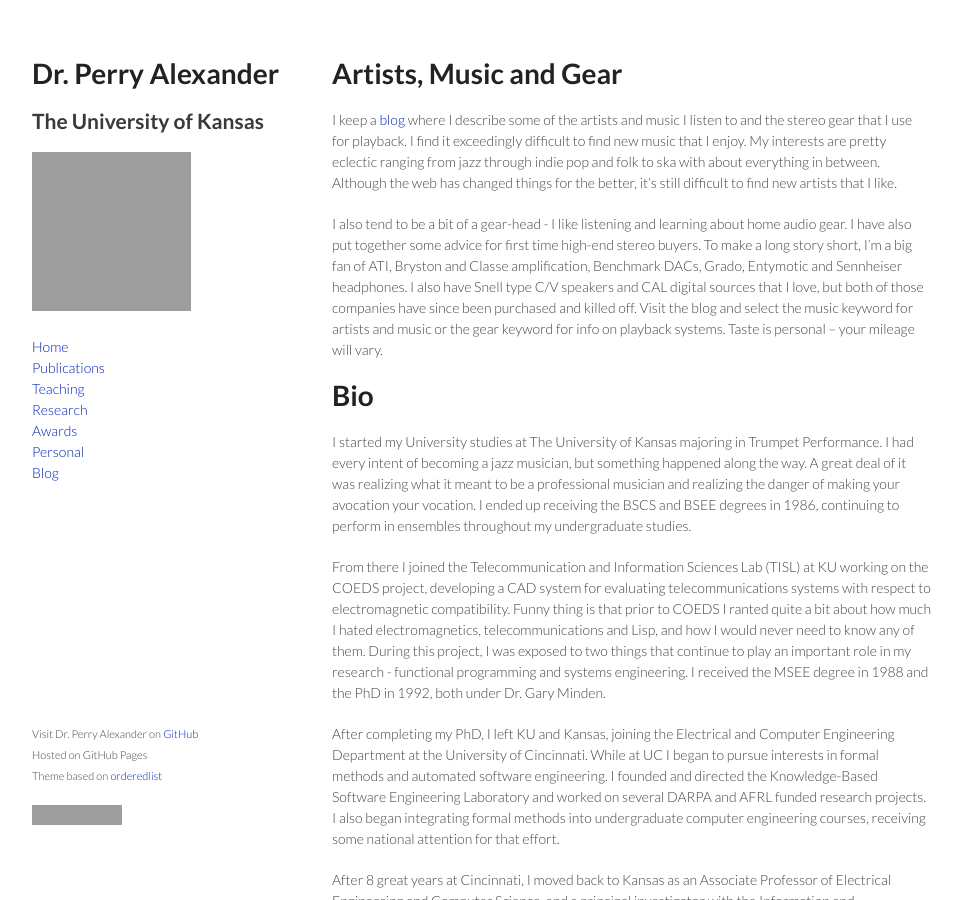
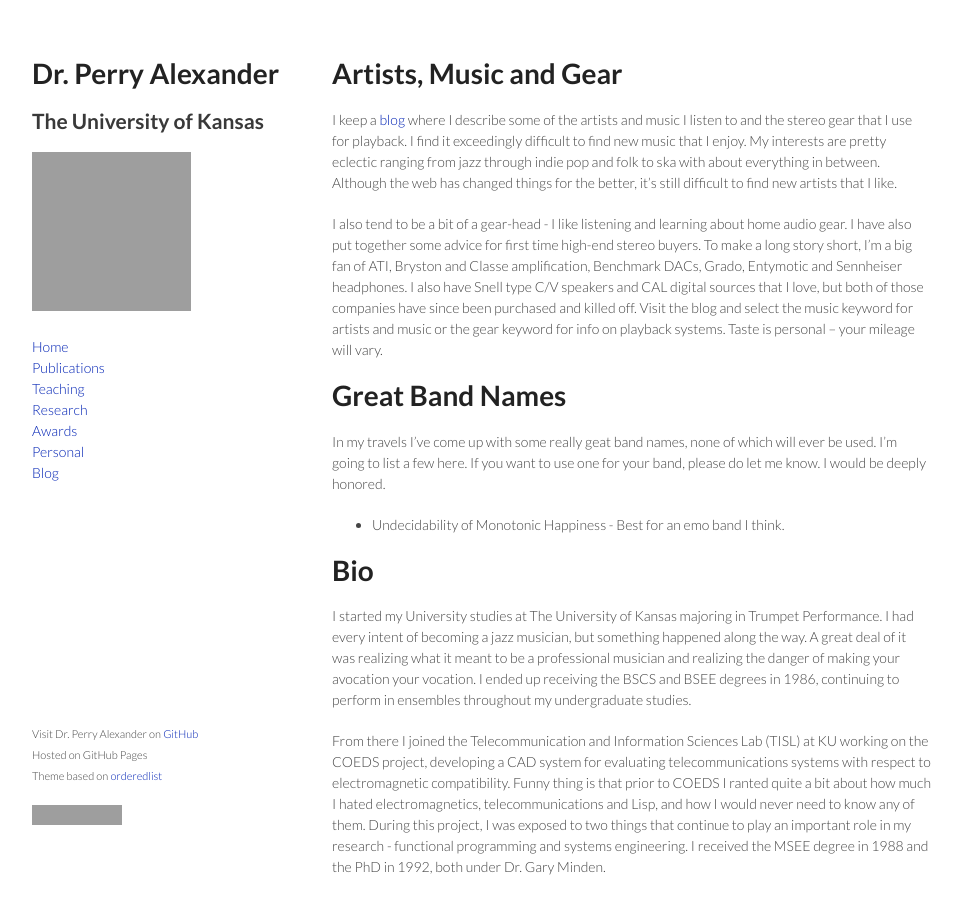
Before and after one commit to palexand/palexand.github.io, a Jekyll site: the page built from personal.md, in a window 1280 px wide and 900 px high. Shown: the whole window, without its empty margins (158-1120 px from the left). Built offline with Jekyll 4.4.1, drawn with Linux system fonts in a browser that asks for light colours; grey boxes are pictures that could not be loaded.

Commit message:
Adding a band

```diff
--- a/personal.md
+++ b/personal.md
@@ -25,6 +25,16 @@ companies have since been purchased and killed off. Visit the blog and
 select the music keyword for artists
 and music or the gear keyword for info on playback systems. Taste is
 personal -- your mileage will vary.
+
+# Great Band Names
+
+In my travels I've come up with some really geat band names, none of
+which will ever be used. I'm going to list a few here. If you want to
+use one for your band, please do let me know.  I would be deeply
+honored.
+
+- Undecidability of Monotonic Happiness - Best for an emo band I
+  think.
 
 # Bio
 
```
